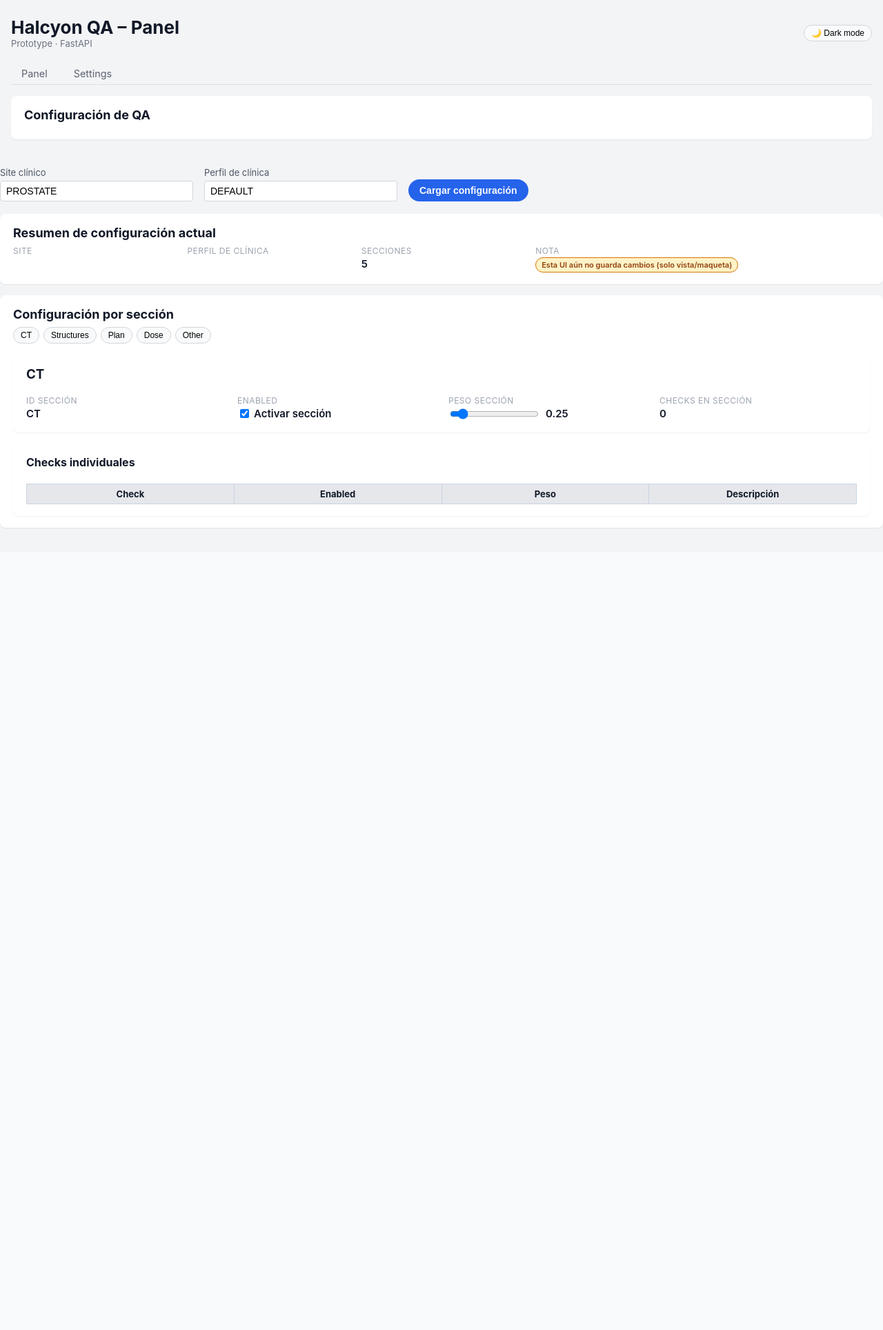
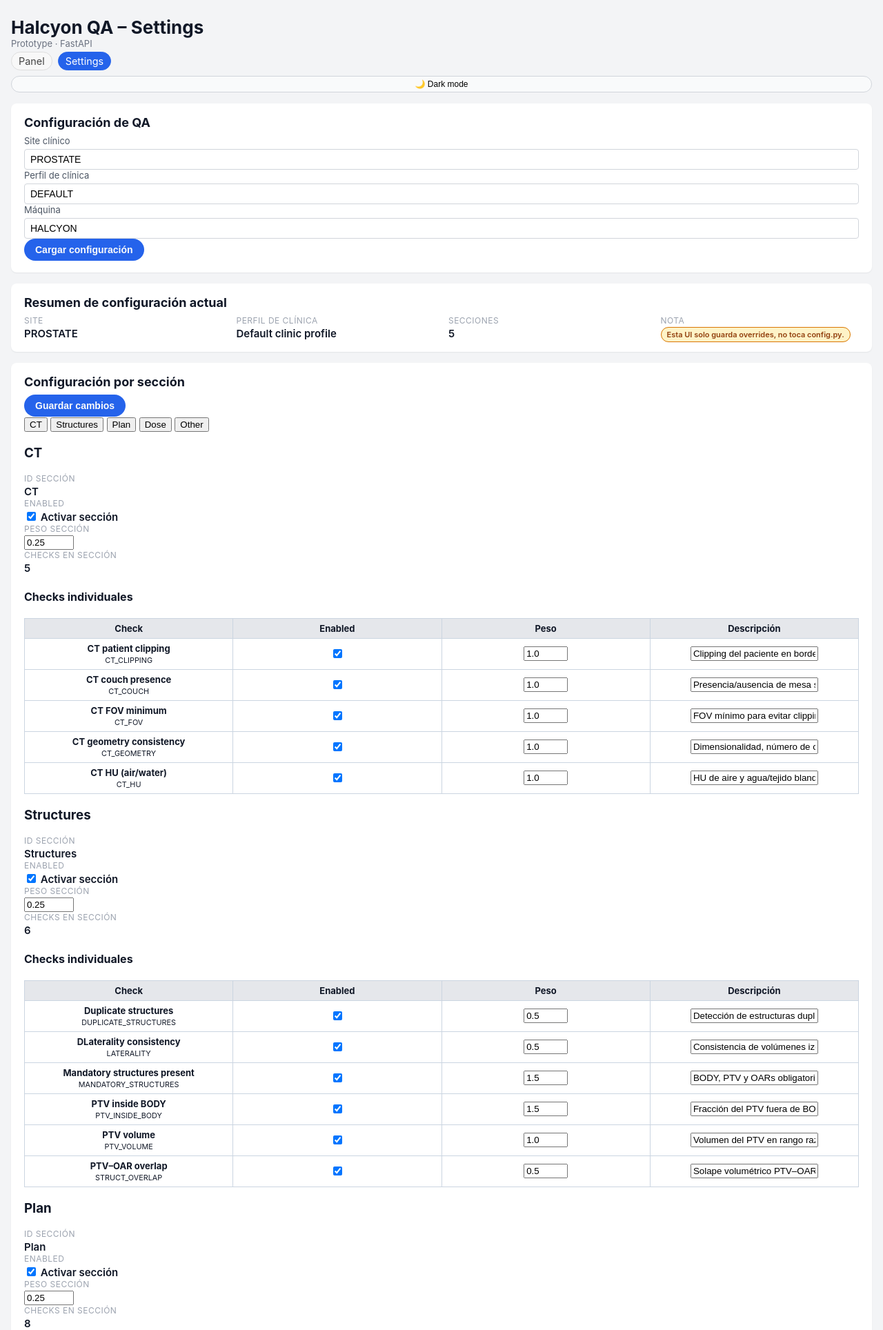
Before and after one commit to JosPabOrt/rt-ai-planning, a FastAPI app: page /settings in a window 1280 px wide. Shown: the top 1928 px of the page at 69% size. Before the commit the page ends 766 px from the top, so only its background shows below. Run offline with FastAPI, Linux system fonts and the light colour scheme; lists and menus that the app fills with data are empty.

Commit message:
Actualizo proyecto

```diff
--- a/app/ui_fastapi/static/style.css
+++ b/app/ui_fastapi/static/style.css
@@ -113,6 +113,27 @@ body {
   font-weight: 600;
 }
 
+.tabs-nav {
+  display: flex;
+  gap: 8px;
+  margin-top: 4px;
+}
+
+.tab-link {
+  padding: 4px 10px;
+  border-radius: 999px;
+  text-decoration: none;
+  font-size: 0.9rem;
+  border: 1px solid #ddd;
+  color: #444;
+  background: #f8f8f8;
+}
+
+.tab-link-active {
+  background: #2563eb;
+  color: white;
+  border-color: #2563eb;
+}
 
 
 /* =========================================
--- a/app/ui_fastapi/templates/settings.html
+++ b/app/ui_fastapi/templates/settings.html
@@ -6,99 +6,75 @@
   <link rel="stylesheet" href="{{ url_for('static', path='style.css') }}">
 </head>
 <body>
-<div class="page">
+<div class="page" id="settings-root"
+     data-site="{{ ui_config.meta.effective_site }}"
+     data-clinic-id="{{ ui_config.meta.clinic_profile.clinic_id }}"
+     data-machine="{{ ui_config.meta.machine_profile.machine_id }}">
 
-    <!-- CABECERA -->
-    <header class="header">
-        <div style="display: flex; align-items: center; justify-content: space-between; gap: 8px;">
-            <div>
-            <h1>Halcyon QA – Panel</h1>  <!-- o Settings -->
+  <!-- CABECERA / NAV TABS -->
+  <header class="header header-settings">
+    <div class="header-left">
+      <h1>Halcyon QA – Settings</h1>
       <p class="subtitle">Prototype · FastAPI</p>
+
+      <nav class="tabs-nav">
+        <a href="/" class="tab-link">Panel</a>
+        <a href="/settings" class="tab-link tab-link-active">Settings</a>
+      </nav>
     </div>
+
     <button id="theme_toggle" type="button" class="btn-ghost">
       🌙 Dark mode
     </button>
+  </header>
+
+  <!-- BLOQUE PRINCIPAL -->
+  <main class="settings-main">
+
+    <!-- CARD: Configuración de QA -->
+    <section class="card">
+      <h2>Configuración de QA</h2>
+
+      <form method="get" action="/settings" class="settings-form-row">
+        <div class="form-row inline">
+          <label for="site">Site clínico</label>
+          <input type="text" id="site" name="site"
+                 value="{{ site or ui_config.meta.effective_site }}">
         </div>
 
-        <nav class="nav-tabs">
-            <a href="/" class="nav-tab {% if active_tab == 'panel' %}nav-tab-active{% endif %}">Panel</a>
-            <a href="/settings" class="nav-tab {% if active_tab == 'settings' %}nav-tab-active{% endif %}">Settings</a>
-        </nav>
-    </header>
+        <div class="form-row inline">
+          <label for="clinic_id">Perfil de clínica</label>
+          <input type="text" id="clinic_id" name="clinic_id"
+                 value="{{ clinic_id or ui_config.meta.clinic_profile.clinic_id }}">
+        </div>
 
-    <!-- aquí el resto de tu contenido de settings -->
-    {% if error %}
-        <div class="alert alert-error">
-        <strong>Error:</strong> {{ error }}
+        <div class="form-row inline">
+          <label for="machine">Máquina</label>
+          <input type="text" id="machine" name="machine"
+                 value="{{ machine or ui_config.meta.machine_profile.machine_id }}">
         </div>
-    {% endif %}
 
-    <section class="card">
-        <h2>Configuración de QA</h2>
-        <!-- … tu formulario/JSON/lo que ya tengas … -->
+        <button type="submit" class="btn-primary">
+          Cargar configuración
+        </button>
+      </form>
     </section>
 
-    </div>
-
-    <!-- reutiliza el mismo script de theme_toggle que tienes en index.html -->
-    <script>
-    (function () {
-        const toggle = document.getElementById('theme_toggle');
-        const body   = document.body;
-        const stored = window.localStorage.getItem('qa_theme');
-        if (stored === 'dark') {
-            body.classList.add('theme-dark');
-            if (toggle) toggle.textContent = '☀️ Light mode';
-        }
-        if (toggle) {
-            toggle.addEventListener('click', function () {
-                const isDark = body.classList.toggle('theme-dark');
-                window.localStorage.setItem('qa_theme', isDark ? 'dark' : 'light');
-                toggle.textContent = isDark ? '☀️ Light mode' : '🌙 Dark mode';
-            });
-        }
-    })();
-    </script>
-
-        <!-- Selector de site / clinic (GET) -->
-        <form method="get" action="/settings" class="run-form" style="margin-top:12px;">
-            <div class="form-row">
-                <label for="site">Site clínico</label>
-                <input
-                    type="text"
-                    id="site"
-                    name="site"
-                    value="{{ site or ui_config.site or '' }}"
-                    placeholder="PROSTATE, HEADNECK, etc."
-                    required
-                >
-            </div>
-            <div class="form-row">
-                <label for="clinic_id">Perfil de clínica</label>
-                <input
-                    type="text"
-                    id="clinic_id"
-                    name="clinic_id"
-                    value="{{ clinic_id or ui_config.clinic_id or 'DEFAULT' }}"
-                    placeholder="DEFAULT u otro ID de clínica"
-                    required
-                >
-            </div>
-            <button type="submit" class="btn-primary">Cargar configuración</button>
-        </form>
-    </header>
-
-    <!-- INFO GLOBAL -->
-    <section class="card summary-card">
+    <!-- CARD: Resumen -->
+    <section class="card">
       <h2>Resumen de configuración actual</h2>
       <div class="summary-grid">
         <div>
           <div class="summary-label">Site</div>
-                <div class="summary-value">{{ ui_config.site }}</div>
+          <div class="summary-value">
+            {{ ui_config.meta.effective_site }}
+          </div>
         </div>
         <div>
           <div class="summary-label">Perfil de clínica</div>
-                <div class="summary-value">{{ ui_config.clinic_id }}</div>
+          <div class="summary-value">
+            {{ ui_config.meta.clinic_profile.label }}
+          </div>
         </div>
         <div>
           <div class="summary-label">Secciones</div>
@@ -106,94 +82,87 @@
             {{ ui_config.sections | length }}
           </div>
         </div>
-            <div class="summary-mini">
+        <div>
           <div class="summary-label">Nota</div>
-                <div class="summary-badges">
+          <div class="summary-value">
             <span class="badge badge-warn">
-                        Esta UI aún no guarda cambios (solo vista/maqueta)
+              Esta UI solo guarda overrides, no toca config.py.
             </span>
           </div>
         </div>
       </div>
     </section>
 
-    <!-- PESTAÑAS DE SECCIONES -->
+    <!-- CARD: Configuración por sección -->
     <section class="card">
+      <div class="settings-header-row">
         <h2>Configuración por sección</h2>
+        <button type="button" id="btn-save-overrides" class="btn-primary">
+          Guardar cambios
+        </button>
+      </div>
 
-        <!-- Tabs -->
-        <div class="tabs-header" style="display:flex; gap:6px; flex-wrap:wrap; margin-bottom:10px;">
-            {% for section in ui_config.sections %}
-                <button
-                    type="button"
-                    class="btn-ghost tab-btn"
-                    data-tab-target="section-{{ section.id }}"
-                >
-                    {{ section.label or section.id }}
+      <!-- Pills de secciones -->
+      <div class="section-pills">
+        {% for sec in ui_config.sections %}
+          <button type="button"
+                  class="pill section-pill {% if loop.first %}active{% endif %}"
+                  data-section="{{ sec.id }}">
+            {{ sec.id }}
           </button>
         {% endfor %}
       </div>
 
-        <!-- Contenido de cada sección -->
-        <div class="tabs-content">
-            {% for section in ui_config.sections %}
-                <div
-                    id="section-{{ section.id }}"
-                    class="settings-section"
-                    style="display: none;"
-                >
-                    <!-- Encabezado de sección -->
-                    <div class="card" style="margin-bottom:12px;">
-                        <h3 style="margin-top:0;">
-                            {{ section.label or section.id }}
-                        </h3>
+      <!-- Detalle de cada sección -->
+      {% for sec in ui_config.sections %}
+      <div class="section-card {% if not loop.first %}hidden{% endif %}"
+           data-section="{{ sec.id }}">
+        <h3>{{ sec.label }}</h3>
 
-                        <div class="summary-grid">
+        <div class="section-meta-grid">
           <div>
             <div class="summary-label">ID sección</div>
-                                <div class="summary-value">{{ section.id }}</div>
+            <div class="summary-value">{{ sec.id }}</div>
           </div>
           <div>
             <div class="summary-label">Enabled</div>
             <div class="summary-value">
-                                    <label style="display:flex; align-items:center; gap:4px;">
-                                        <input
-                                            type="checkbox"
-                                            name="section_enabled_{{ section.id }}"
-                                            {% if section.enabled %}checked{% endif %}
-                                        >
-                                        <span>Activar sección</span>
+              <label class="inline">
+                <input type="checkbox"
+                       class="section-enabled"
+                       {% if sec.enabled %}checked{% endif %}>
+                Activar sección
               </label>
             </div>
           </div>
           <div>
             <div class="summary-label">Peso sección</div>
-                                <div class="summary-value" style="display:flex; align-items:center; gap:8px;">
-                                    <input
-                                        type="range"
-                                        min="0.0"
-                                        max="3.0"
-                                        step="0.1"
-                                        name="section_weight_{{ section.id }}"
-                                        value="{{ section.weight or 1.0 }}"
-                                        oninput="this.nextElementSibling.textContent = this.value"
-                                    >
-                                    <span>{{ section.weight or 1.0 }}</span>
+            <div class="summary-value">
+              <input type="number"
+                     class="section-weight"
+                     step="0.01"
+                     min="0"
+                     max="5"
+                     value="{{ '%.2f'|format(sec.weight) }}">
             </div>
           </div>
           <div>
             <div class="summary-label">Checks en sección</div>
             <div class="summary-value">
-                                    {{ section.checks | length }}
-                                </div>
+              {{
+                ui_config.checks
+                | selectattr("section", "equalto", sec.id)
+                | list
+                | length
+              }}
             </div>
           </div>
         </div>
 
-                    <!-- Tabla de checks de la sección -->
-                    <div class="card">
-                        <h4 style="margin-top:0;">Checks individuales</h4>
-                        <table class="qa-table">
+        <!-- Tabla de checks individuales de esta sección -->
+        <h4>Checks individuales</h4>
+
+        <table class="qa-table settings-checks-table">
           <thead>
           <tr>
             <th>Check</th>
@@ -203,101 +172,77 @@
           </tr>
           </thead>
           <tbody>
-                            {% for chk in section.checks %}
-                                <tr>
+          {% for ck in ui_config.checks if ck.section == sec.id %}
+            <tr class="settings-check-row"
+                data-section="{{ sec.id }}"
+                data-check-id="{{ ck.id }}">
               <td>
-                                        <strong>{{ chk.label or chk.id }}</strong><br>
-                                        <code style="font-size:0.75rem;">{{ chk.id }}</code>
+                <strong>{{ ck.label }}</strong><br>
+                <small>{{ ck.check_key }}</small>
               </td>
-                                    <td style="text-align:center;">
-                                        <input
-                                            type="checkbox"
-                                            name="check_enabled_{{ section.id }}_{{ chk.id }}"
-                                            {% if chk.enabled %}checked{% endif %}
-                                        >
+              <td class="col-enabled">
+                <input type="checkbox"
+                       class="check-enabled"
+                       {% if ck.enabled %}checked{% endif %}>
               </td>
-                                    <td style="min-width:120px;">
-                                        <input
-                                            type="number"
-                                            name="check_weight_{{ section.id }}_{{ chk.id }}"
-                                            value="{{ chk.weight or 1.0 }}"
+              <td class="col-weight">
+                <input type="number"
+                       class="check-weight"
                        step="0.1"
-                                            min="0.0"
-                                            max="5.0"
-                                            style="width:80px;"
-                                        >
+                       min="0"
+                       max="5"
+                       value="{{ '%.1f'|format(ck.weight) }}">
               </td>
-                                    <td>
-                                        <span style="font-size:0.9rem; color:var(--text-muted, #666);">
-                                            {{ chk.description or "—" }}
-                                        </span>
+              <td class="col-desc">
+                <input type="text"
+                       class="check-desc"
+                       value="{{ ck.description or '' }}">
               </td>
             </tr>
           {% endfor %}
           </tbody>
         </table>
-                    </div>
 
       </div>
       {% endfor %}
-        </div>
     </section>
 
+    <!-- CARD: Estado de validación -->
+    <section class="card">
+      <h2>Estado de validación de la config</h2>
+      <p>
+        ok: <strong>{{ ui_config.validation.ok }}</strong><br>
+        errors: {{ ui_config.validation.errors | length }} ·
+        warnings: {{ ui_config.validation.warnings | length }}
+      </p>
+
+      {% if ui_config.validation.errors %}
+        <details open>
+          <summary>Errores</summary>
+          <ul>
+            {% for e in ui_config.validation.errors %}
+              <li>{{ e }}</li>
+            {% endfor %}
+          </ul>
+        </details>
+      {% endif %}
+
+      {% if ui_config.validation.warnings %}
+        <details>
+          <summary>Warnings</summary>
+          <ul>
+            {% for w in ui_config.validation.warnings %}
+              <li>{{ w }}</li>
+            {% endfor %}
+          </ul>
+        </details>
+      {% endif %}
+    </section>
+
+  </main>
 </div>
 
-<!-- Script tabs + tema oscuro -->
-<script>
-  (function () {
-      // ====== Dark mode (igual que en index.html) ======
-      const toggle = document.getElementById('theme_toggle');
-      const body   = document.body;
-
-      const stored = window.localStorage.getItem('qa_theme');
-      if (stored === 'dark') {
-          body.classList.add('theme-dark');
-          if (toggle) toggle.textContent = '☀️ Light mode';
-      }
-
-      if (toggle) {
-          toggle.addEventListener('click', function () {
-              const isDark = body.classList.toggle('theme-dark');
-              window.localStorage.setItem('qa_theme', isDark ? 'dark' : 'light');
-              toggle.textContent = isDark ? '☀️ Light mode' : '🌙 Dark mode';
-          });
-      }
-
-      // ====== Tabs de secciones ======
-      const tabButtons = document.querySelectorAll('.tab-btn');
-      const sections   = document.querySelectorAll('.settings-section');
-
-      function showSection(id) {
-          sections.forEach(sec => {
-              sec.style.display = (sec.id === id) ? '' : 'none';
-          });
-          tabButtons.forEach(btn => {
-              if (btn.dataset.tabTarget === id) {
-                  btn.classList.add('tab-btn-active');
-              } else {
-                  btn.classList.remove('tab-btn-active');
-              }
-          });
-      }
-
-      // Activar la primera sección por defecto
-      if (sections.length > 0) {
-          const firstId = sections[0].id;
-          showSection(firstId);
-      }
-
-      tabButtons.forEach(btn => {
-          btn.addEventListener('click', () => {
-              const target = btn.dataset.tabTarget;
-              if (target) showSection(target);
-          });
-      });
-  })();
-</script>
-
+<!-- ================== JS MODO OSCURO ================== -->
 <script>
   (function () {
       const toggle = document.getElementById('theme_toggle');
@@ -319,6 +264,114 @@
   })();
 </script>
 
+<!-- ================== JS SETTINGS ================== -->
+<script>
+document.addEventListener("DOMContentLoaded", function () {
+  const root = document.getElementById("settings-root");
+  const saveBtn = document.getElementById("btn-save-overrides");
+
+  // --- Navegación por sección (pills) ---
+  const pills = document.querySelectorAll(".section-pill");
+  const sectionCards = document.querySelectorAll(".section-card");
+
+  pills.forEach(pill => {
+    pill.addEventListener("click", () => {
+      const secId = pill.dataset.section;
+
+      pills.forEach(p => p.classList.remove("active"));
+      pill.classList.add("active");
+
+      sectionCards.forEach(card => {
+        if (card.dataset.section === secId) {
+          card.classList.remove("hidden");
+        } else {
+          card.classList.add("hidden");
+        }
+      });
+    });
+  });
+
+  // --- Recolectar overrides desde la UI ---
+  function collectOverrides() {
+    const sections = {};
+    const checks = {};
+
+    // Secciones
+    sectionCards.forEach(card => {
+      const secId = card.dataset.section;
+      const enabledInput = card.querySelector(".section-enabled");
+      const weightInput  = card.querySelector(".section-weight");
+
+      sections[secId] = {
+        enabled: enabledInput ? enabledInput.checked : true,
+        weight:  weightInput ? parseFloat(weightInput.value || "0") : 1.0,
+      };
+    });
+
+    // Checks
+    const checkRows = document.querySelectorAll(".settings-check-row");
+    checkRows.forEach(row => {
+      const checkId = row.dataset.checkId;
+      const enabled = row.querySelector(".check-enabled");
+      const weight  = row.querySelector(".check-weight");
+      const desc    = row.querySelector(".check-desc");
+
+      checks[checkId] = {
+        enabled: enabled ? enabled.checked : true,
+        weight:  weight ? parseFloat(weight.value || "0") : 1.0,
+        description: desc ? desc.value : "",
+      };
+    });
+
+    return { sections, checks };
+  }
+
+  // --- Guardar (POST /api/settings/save) ---
+  async function saveOverrides() {
+    if (!root) return;
+
+    const meta = {
+      site: root.dataset.site || "PROSTATE",
+      clinic_id: root.dataset.clinicId || "DEFAULT",
+      machine: root.dataset.machine || "HALCYON",
+    };
+
+    const overrides = collectOverrides();
+
+    const payload = {
+      ...meta,
+      sections: overrides.sections,
+      checks: overrides.checks,
+    };
+
+    try {
+      const resp = await fetch("/api/settings/save", {
+        method: "POST",
+        headers: {
+          "Content-Type": "application/json",
+        },
+        body: JSON.stringify(payload),
+      });
+
+      if (!resp.ok) {
+        throw new Error("Error HTTP " + resp.status);
+      }
+
+      const data = await resp.json();
+      console.log("Overrides guardados:", data);
+
+      alert("Overrides guardados en qa_overrides.json");
+    } catch (err) {
+      console.error(err);
+      alert("Error al guardar overrides: " + err.message);
+    }
+  }
+
+  if (saveBtn) {
+    saveBtn.addEventListener("click", saveOverrides);
+  }
+});
+</script>
 
 </body>
 </html>
```
Also changed, not shown: src/qa/qa_overrides.json (+151 -0 lines). Lines whose indentation alone changed are shown as unchanged.
